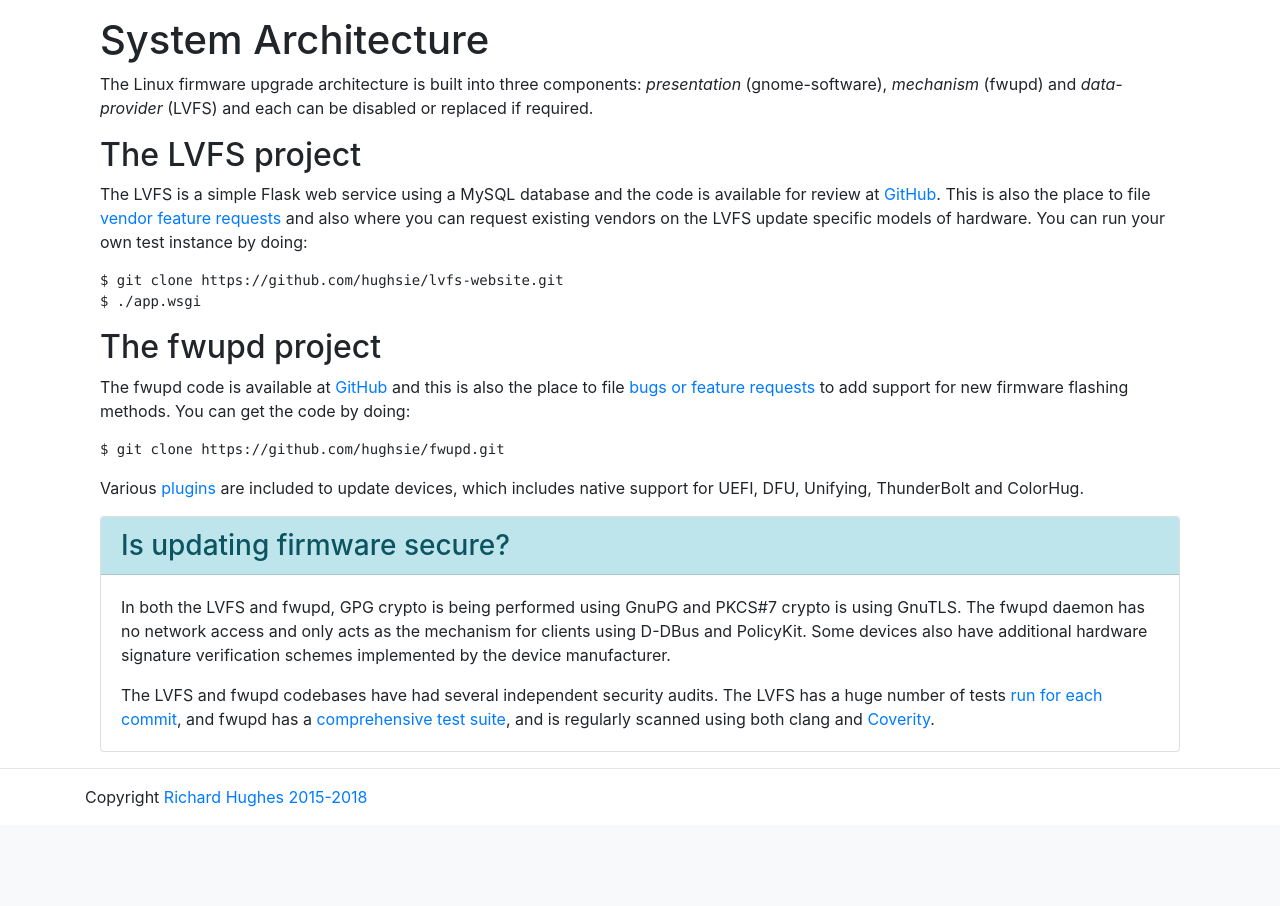
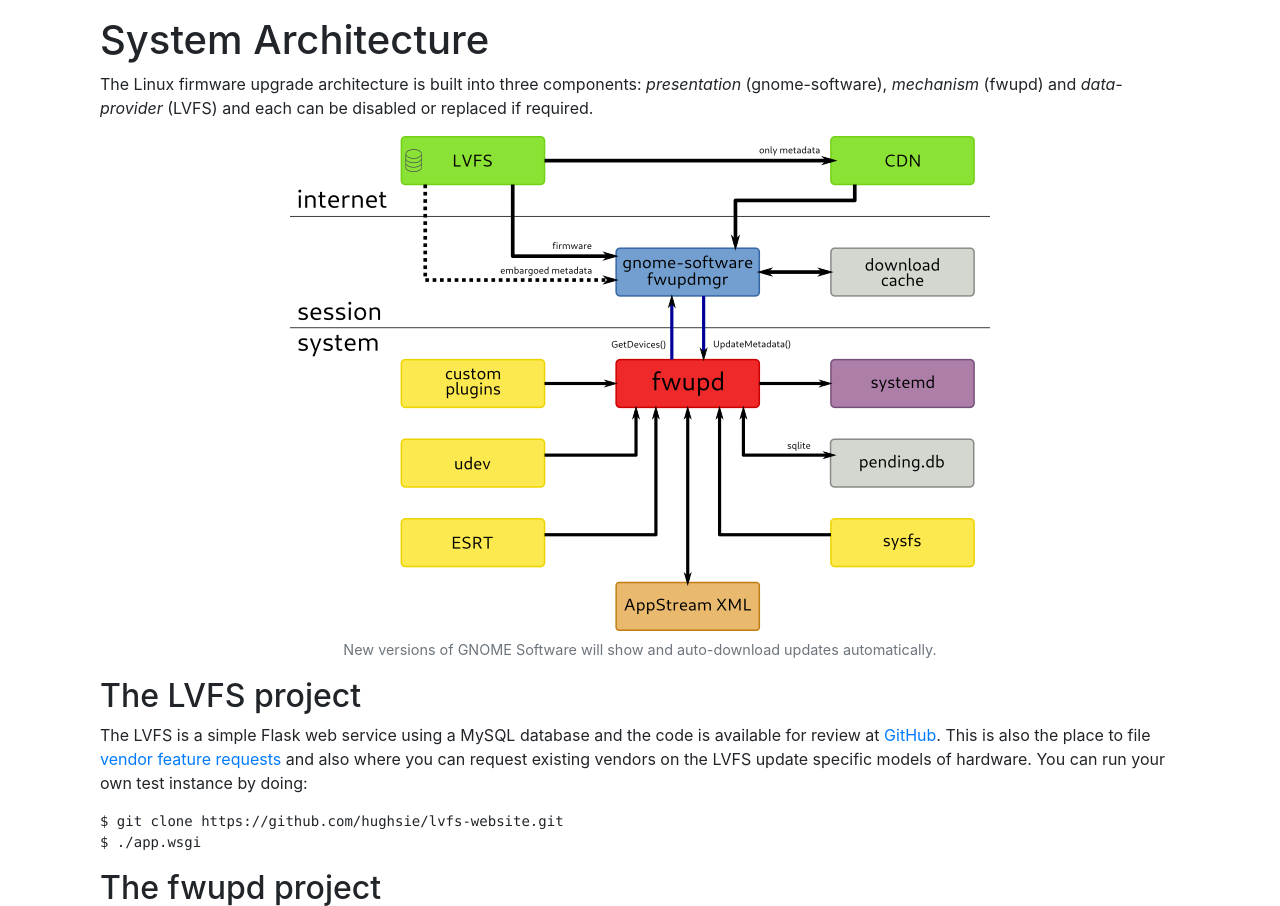
Before and after one commit to wiktor-k/lvfs-website, a Flask app: page /developers in a window 1280 px wide. Shown: the part 56-962 px from the top of the page. Before the commit the page ends 863 px from the top, so only its background shows below. Run offline with Flask 2, Linux system fonts and the light colour scheme; parts of the project's set-up code (start-up, migrations or seed data) failed here and were passed over; some libraries are stand-ins or nearby versions.

Commit message:
Show the architecture plan in the developer page

```diff
--- a/app/templates/developers.html
+++ b/app/templates/developers.html
@@ -10,6 +10,11 @@
   (gnome-software), <em>mechanism</em> (fwupd) and <em>data-provider</em> (LVFS)
   and each can be disabled or replaced if required.
 </p>
+
+<figure class="text-center">
+  <img src="img/architecture-plan.png" class="figure-img img-fluid" alt="architecture plan">
+  <figcaption class="figure-caption">New versions of GNOME Software will show and auto-download updates automatically.</figcaption>
+</figure>
 
 <h2>The LVFS project</h2>
 <p>
```
Also changed, not shown: app/static/img/architecture-plan.png.
